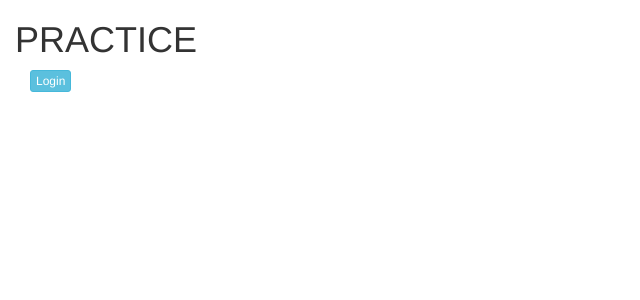
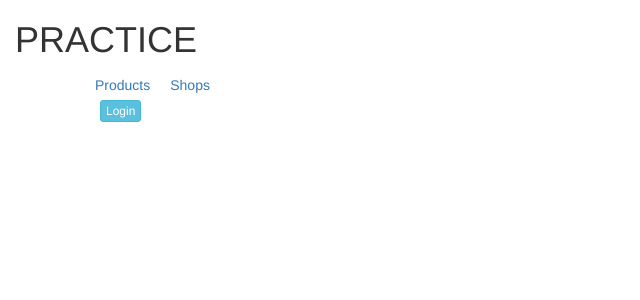
Before and after one commit to sofiacr/inno-store-practice, an Angular app: page /login in a window 1280 px wide. Shown: the top 300 px of the page, without its empty margins (0-640 px from the left). Built offline with nearby package versions, Linux system fonts and the light colour scheme.

Commit message:
Add navigation bar

```diff
--- a/src/app/app.component.html
+++ b/src/app/app.component.html
@@ -1,3 +1,10 @@
+
 <app-header title='Practice'></app-header>
 
-<router-outlet></router-outlet>
+<div class="container">
+    <nav class="nav">
+        <a class="nav-link" routerLink="products">Products</a>
+        <a class="nav-link" routerLink="shops">Shops</a>
+    </nav>
+    <router-outlet></router-outlet>
+</div>
```
